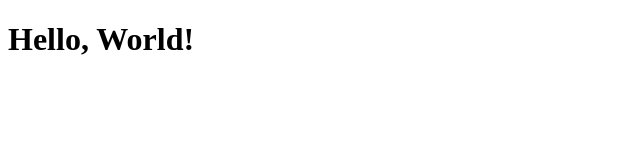
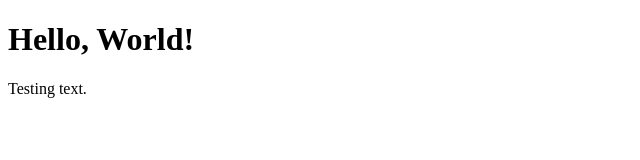
Before and after one commit to lylelow/git-project, a plain HTML site: page main.html in a window 1280 px wide. Shown: the full height of the page, 0-640 px from the left. Drawn offline with Linux system fonts and the light colour scheme.

Commit message:
Add <p> tag with text

```diff
--- a/main.html
+++ b/main.html
@@ -6,6 +6,7 @@
 </head>
 <body>
 <h1>Hello, World!</h1>
+<p>Testing text.</p>
 <script type="text/javascript" src="src/script.js"></script>
 </body>
 </html>
```
